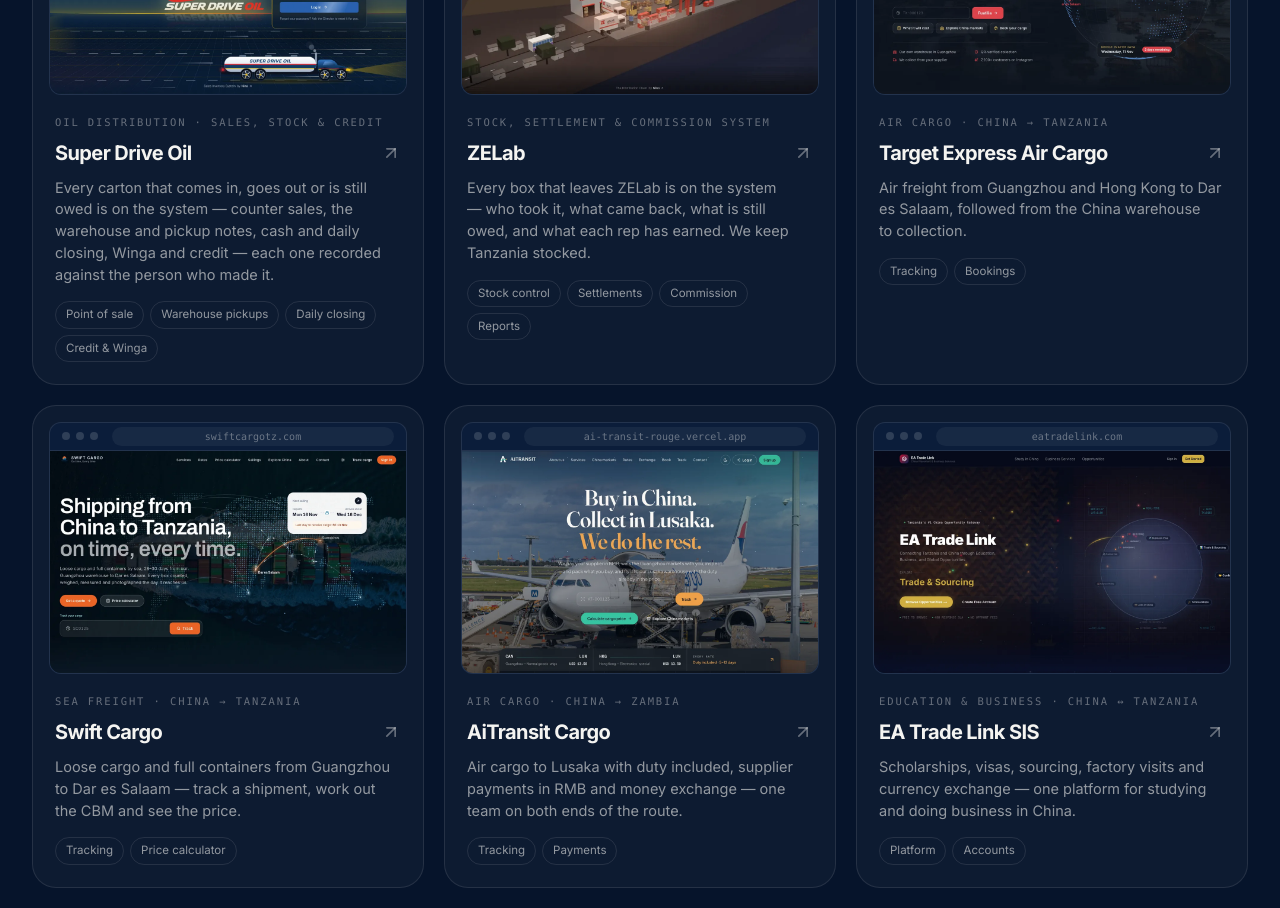
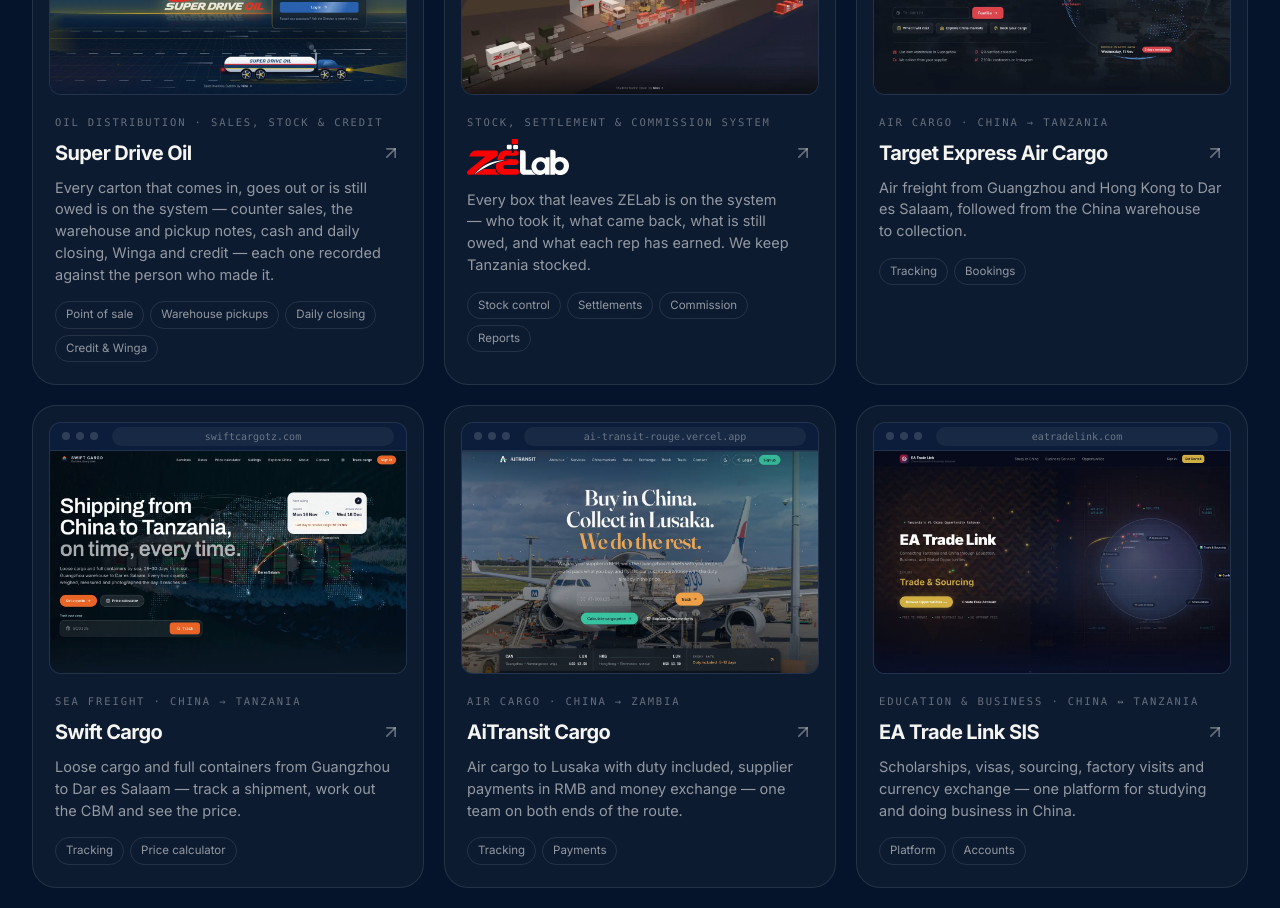
Before and after one commit to Casynino/BluewaveOS, a Next.js app: page /nino in a window 1280 px wide. Shown: the part 1380-2288 px from the top of the page. Built offline with nearby package versions, Linux system fonts and the light colour scheme; no server answers.

Commit message:
Nino page: the ZELab card shows the official ZELab logo as its title; newer ZELab picture

```diff
--- a/app/nino/page.tsx
+++ b/app/nino/page.tsx
@@ -240,7 +240,13 @@ function ProjectCard({ p, featured, priority }: { p: Project; featured?: boolean
             {featured && <p className="mb-3 inline-flex items-center gap-2 rounded-full bg-[var(--accent)] px-2.5 py-1 text-[11px] font-semibold text-[var(--accent-ink)]"><MapPin className="size-3" aria-hidden="true" />You are here</p>}
             <p className="font-mono text-[10.5px] uppercase tracking-[0.18em] text-[var(--faint)]">{p.kind}</p>
             <h3 className={cn("mt-2 flex items-start justify-between gap-3 font-bold tracking-[-0.03em]", featured ? "text-3xl sm:text-4xl" : "text-xl")}>
-              {p.name}
+              {p.logo ? (
+                /* the project's own logo, as it is: no background, outline or effect */
+                // eslint-disable-next-line @next/next/no-img-element
+                <img src={p.logo} alt={p.name} width="678" height="264" className={cn("w-auto", featured ? "h-14 sm:h-[4.5rem]" : "h-10")} />
+              ) : (
+                p.name
+              )}
               <ArrowUpRight className={cn(s.arrow, "mt-1 size-5 shrink-0 text-[var(--faint)] group-hover:text-[var(--accent)]")} aria-hidden="true" />
             </h3>
             <p className={cn("mt-2.5 text-pretty leading-relaxed text-[var(--muted)]", featured ? "text-base sm:text-[17px]" : "text-[14.5px]")}>{p.line}</p>
--- a/app/nino/work.ts
+++ b/app/nino/work.ts
@@ -20,6 +20,8 @@ export type Project = {
   tags: string[];
   code?: string;
   status?: "soon";
+  /** The project's official logo for a dark page (678 x 264), drawn as the card's title in place of the name. */
+  logo?: string;
 };
 
 const GH = "https://github.com/Casynino";
@@ -48,6 +50,7 @@ export const LIVE: Project[] = [
     name: "ZELab", kind: "Stock, settlement & commission system",
     line: "Every box that leaves ZELab is on the system — who took it, what came back, what is still owed, and what each rep has earned. We keep Tanzania stocked.",
     url: "https://www.zelab.site", domain: "zelab.site", shot: "/nino/haolabs-signin.webp",
+    logo: "/nino/zelab-dark.svg", // the official ZELab logo (dark-page version), shown as the card's title
     tags: ["Stock control", "Settlements", "Commission", "Reports"], code: `${GH}/The-Lab`,
   },
   {
```
Also changed, not shown: public/nino/haolabs-signin.webp, public/nino/zelab-dark.svg (added).
